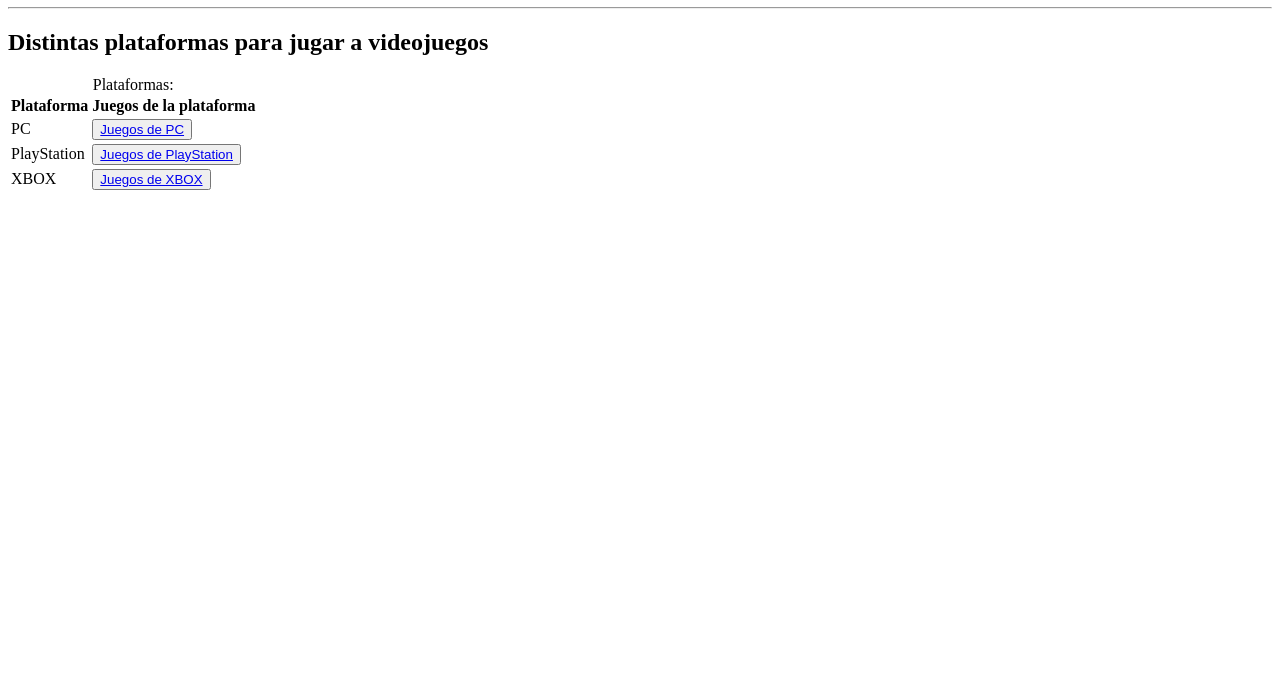
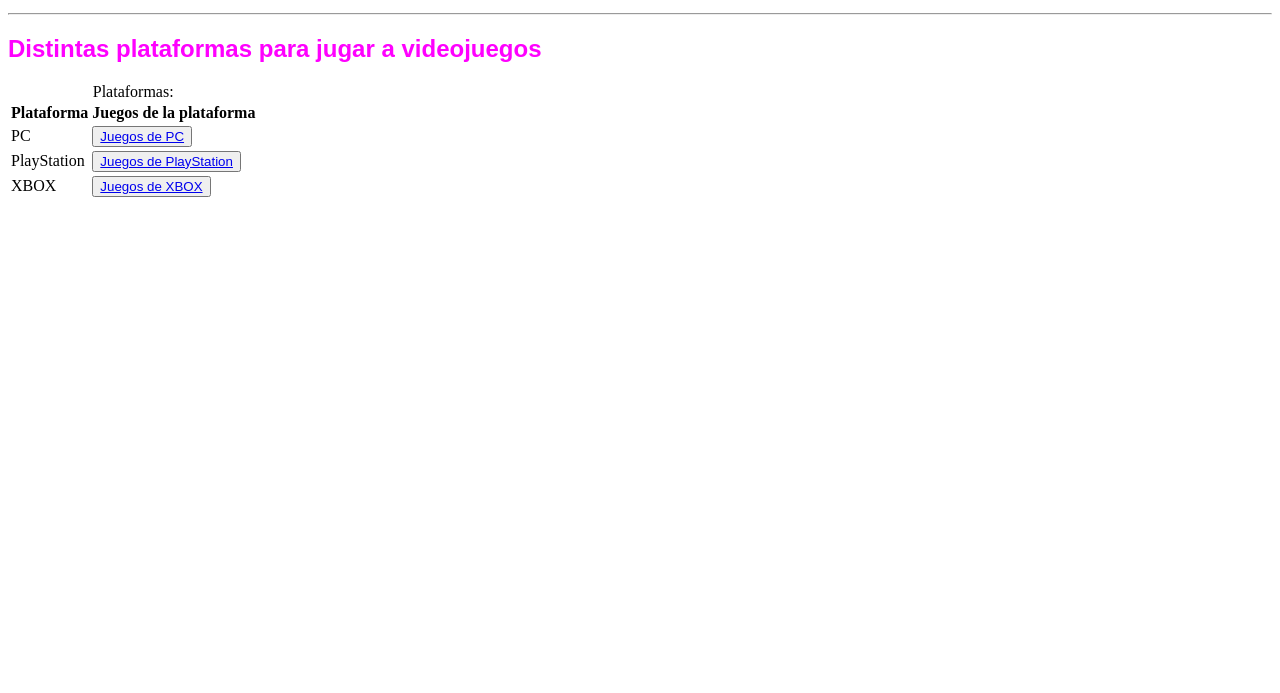
Before and after one commit to MPyscho/Cr-tica-de-Videojuegos, a plain HTML site: page index.html in a window 1280 px wide. Shown: the part 107-800 px from the top of the page. Drawn offline with Linux system fonts and the light colour scheme; the site is published under a folder, as on GitHub Pages, so addresses that start at the root find nothing.

Commit message:
estilo cambiado

```diff
--- a/index.html
+++ b/index.html
@@ -3,7 +3,7 @@
 
 <head>
     <title>Críticas de videojuegos</title>
-    <link rel="stylesheet" href="/style/estilos.css">
+    <link rel="stylesheet" href="./style/estilos.css">
 </head>
 
 <body>
```
